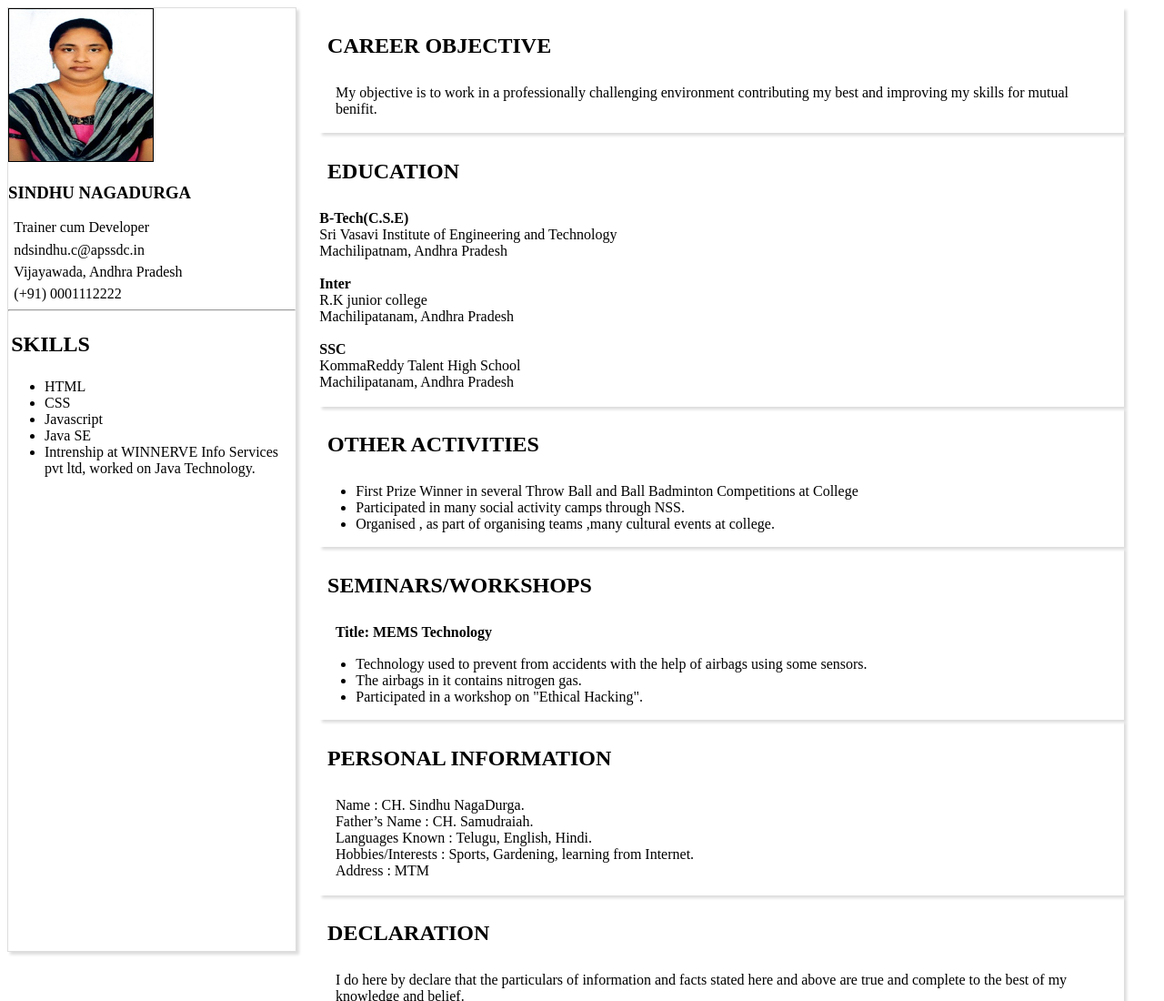
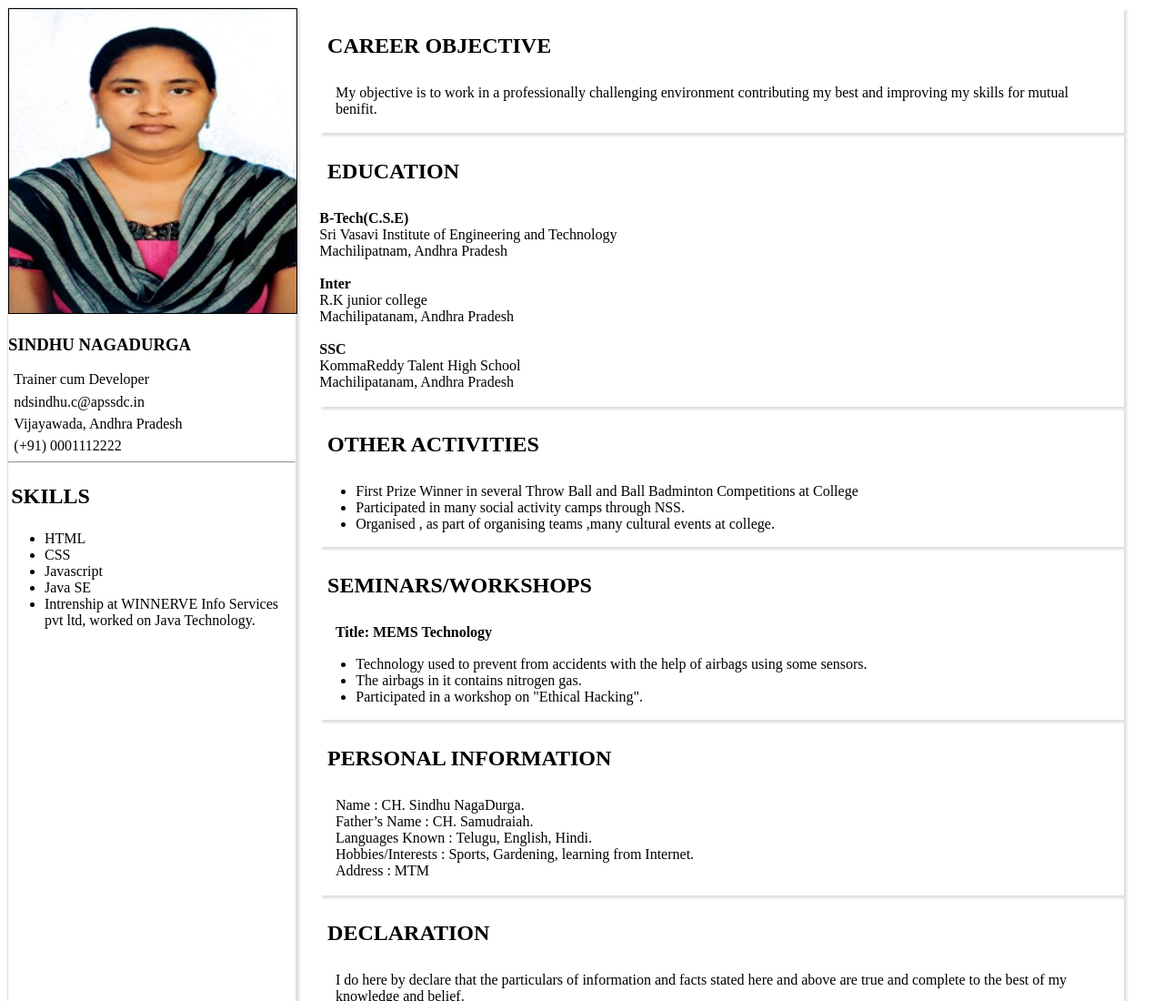
Before and after one commit to SindhuCheboyina/Resume-Builder, a plain HTML site: page s.html in a window 1280 px wide. Shown: the top 1100 px of the page at 91% size. Drawn offline with Linux system fonts and the light colour scheme.

Commit message:
created class to <img> tag

```diff
--- a/s.html
+++ b/s.html
@@ -11,10 +11,8 @@
 <body>
 <div class="col-1">
     <div class="col-3" id="details">
-        <div class="img">
-        <img src="images/sin.jpg">
+        <img src="images/sin.jpg" class="img">
         <h3>SINDHU NAGADURGA</h3>
-    </div>
 <script>
 
     /* details */
```
